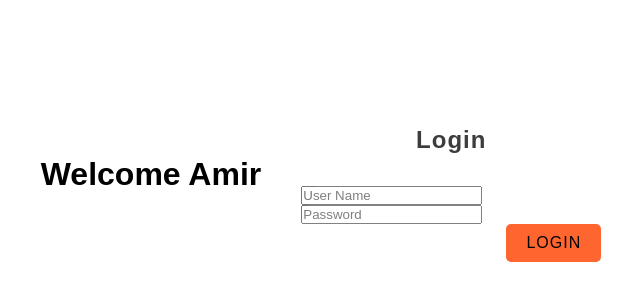
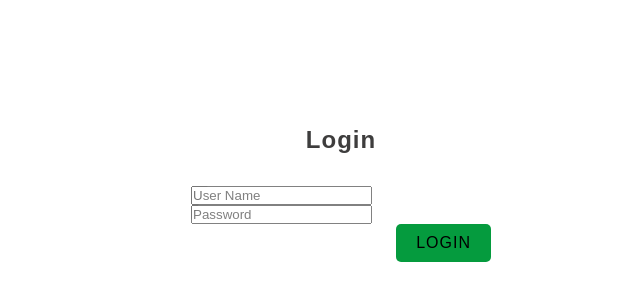
Before and after one commit to Amirdhagadesan/react-jd61yf, a React (Create React App) app: page / in a window 1280 px wide. Shown: the part 226-526 px from the top of the page, without its empty margins (299-939 px from the left). Built offline with nearby package versions, Linux system fonts and the light colour scheme.

Commit message:
3 files modified

```diff
--- a/src/Login/App.js
+++ b/src/Login/App.js
@@ -1,31 +1,19 @@
 import React from 'react';
 import './style.css';
+import Form from './Form';
+import Header from './Header';
 
-let isLogged = true;
+var isLogged = false;
+var isRegistered = false;
 
-//Example of Conditional Rendering
+function checkLoggedState() {
+  if (isLogged === true) {
+    return <Header title="Welcome User" />;
+  } else {
+    return <Form isRegistered={isRegistered} />;
+  }
+}
+
 export default function App() {
-  return (
-    <div class="login-wrapper">
-      <h1>Welcome Amir</h1>
-      <form action="" class="form">
-        <h2>Login</h2>
-        <input
-          type="text"
-          name="loginUser"
-          id="loginUser"
-          placeholder="User Name"
-          required
-        />
-        <input
-          type="password"
-          name="loginPassword"
-          id="loginPassword"
-          placeholder="Password"
-          required
-        />
-        <input type="submit" value="Login" class="submit-btn" />
-      </form>
-    </div>
-  );
+  return <div class="login-wrapper">{checkLoggedState()}</div>;
 }
--- a/src/Login/Form.js
+++ b/src/Login/Form.js
@@ -0,0 +1,48 @@
+import React from 'react';
+import Input from './Input';
+// import types from './InputTypes.json';
+import Header from './Header';
+
+var reg = true;
+
+export default function Form(props) {
+  return (
+    <form action="" class="form">
+      <h2>Login</h2>
+      <input
+        type="text"
+        name="loginUser"
+        id="loginUser"
+        placeholder="User Name"
+        required
+      />
+      <input
+        type="password"
+        name="loginPassword"
+        id="loginPassword"
+        placeholder="Password"
+        required
+      />
+      <input
+        type="submit"
+        value="Login"
+        class={reg ? 'submit-btn-grn' : 'submit-btn-red'}
+      />
+    </form>
+  );
+}
+
+/*
+        { <Header title="Login" />
+            <Input {...types.usrName} required />
+            <Input
+                type="password"
+                name="loginPassword"
+                id="loginPassword"
+                placeholder="Password"
+                class="input-group"
+                required
+            />
+        {/* <input type="submit" value="Login" class="submit-btn" style={isRegistered?{background:'green'}:null}/> }*/
+/* <Input {...types.submit} class={props.isRegistered?'submit-btn-grn':'submit-btn-red'} /> }
+ */
--- a/src/Login/Header.js
+++ b/src/Login/Header.js
@@ -0,0 +1,5 @@
+import React from "react";
+
+export default function Header(props) {
+    return (<h1>{props.title}</h1>);
+}
```
